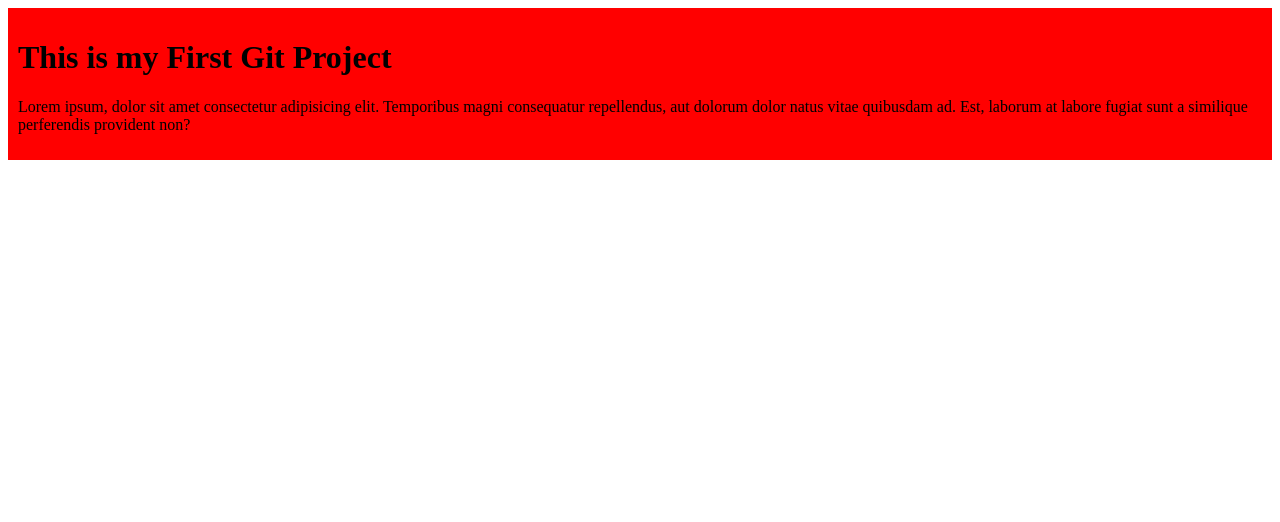
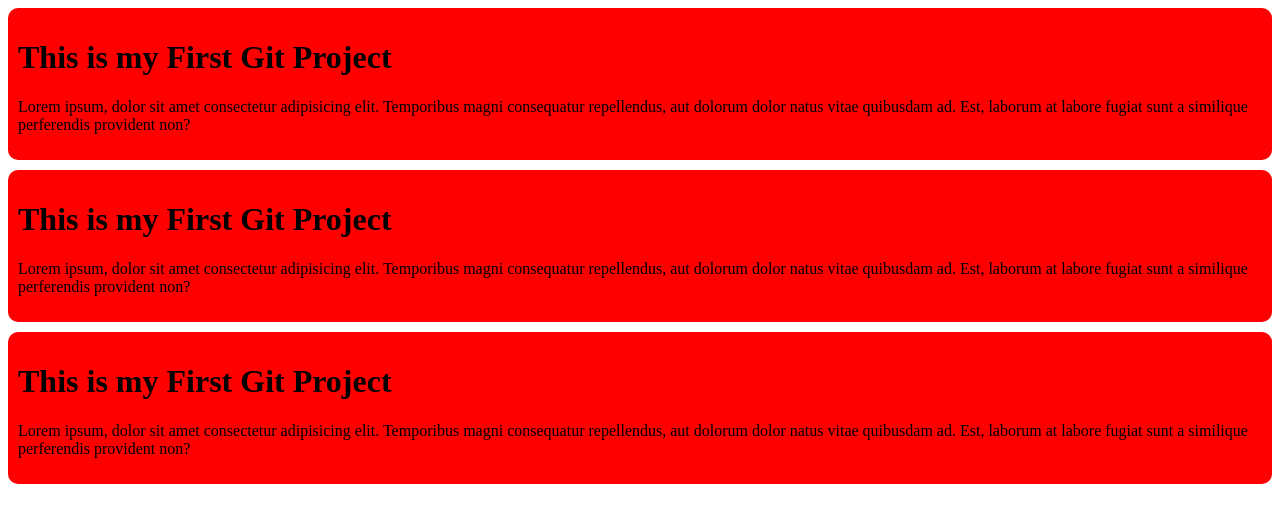
Before and after one commit to fazlulkabirrahat/Website-Design-Practice, a plain HTML site: page index.html in a window 1280 px wide. Drawn offline with Linux system fonts and the light colour scheme.

Commit message:
added the seconf blog

```diff
--- a/index.html
+++ b/index.html
@@ -7,7 +7,15 @@
     <link rel="stylesheet" href="./styles/main.css">
 </head>
 <body>
-    <div class="main">
+    <div class="main 1">
+        <h1>This is my First Git Project</h1>
+        <p>Lorem ipsum, dolor sit amet consectetur adipisicing elit. Temporibus magni consequatur repellendus, aut dolorum dolor natus vitae quibusdam ad. Est, laborum at labore fugiat sunt a similique perferendis provident non?</p>
+    </div>
+    <div class="main 1">
+        <h1>This is my First Git Project</h1>
+        <p>Lorem ipsum, dolor sit amet consectetur adipisicing elit. Temporibus magni consequatur repellendus, aut dolorum dolor natus vitae quibusdam ad. Est, laborum at labore fugiat sunt a similique perferendis provident non?</p>
+    </div>
+    <div class="main 1">
         <h1>This is my First Git Project</h1>
         <p>Lorem ipsum, dolor sit amet consectetur adipisicing elit. Temporibus magni consequatur repellendus, aut dolorum dolor natus vitae quibusdam ad. Est, laborum at labore fugiat sunt a similique perferendis provident non?</p>
     </div>
--- a/styles/main.css
+++ b/styles/main.css
@@ -1,4 +1,6 @@
 div{
     background-color: red;
     padding: 10px;
+    margin-bottom: 10px;
+    border-radius: 10px;
 }
```
